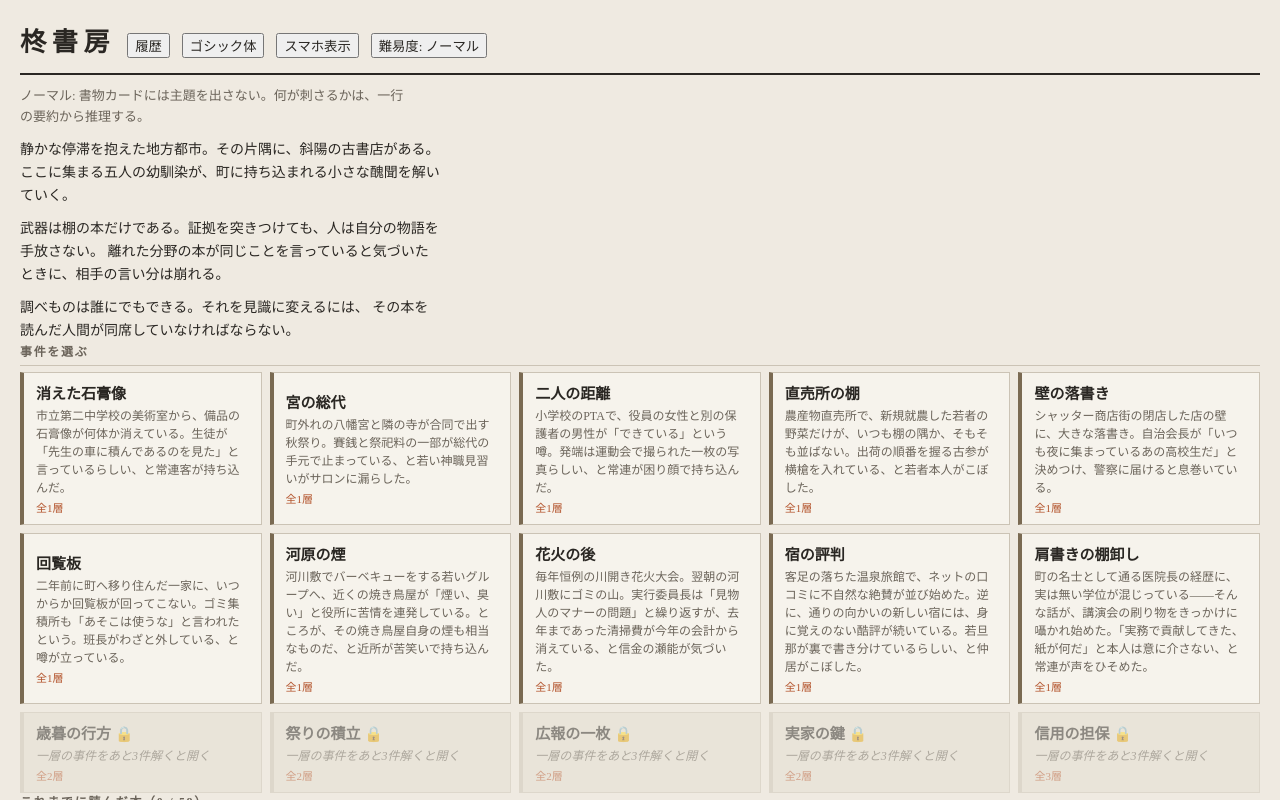
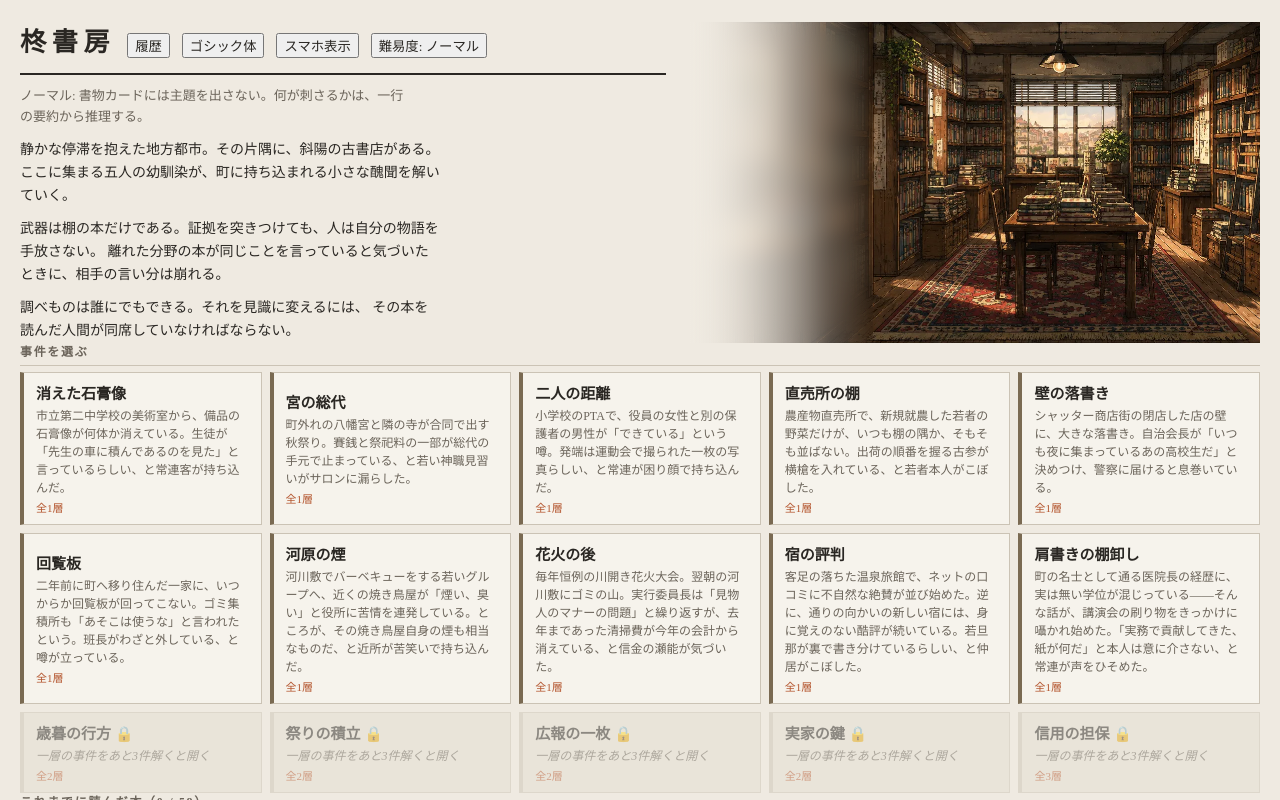
Before and after one commit to TOFU77/book-seekers, a React (Vite) app: page / in a window 1280 px wide. Built offline with nearby package versions, Linux system fonts and the light colour scheme.

Commit message:
Add files via upload
タイトル画像を見出し+イントロ文の右側だけに限定  ← HEAD, tag: v2.1

```diff
--- a/src/ui/App.tsx
+++ b/src/ui/App.tsx
@@ -305,6 +305,7 @@ export default function App() {
         <div className="scroll">
           <CarryPick
             read={session.investigation.read}
+            difficulty={difficulty}
             onDone={(sel) => { setCarry(sel); saveCarry(sel); veil('柊書房へ', toTitle); }}
           />
         </div>
--- a/src/ui/scenes.tsx
+++ b/src/ui/scenes.tsx
@@ -74,6 +74,8 @@ export function Title({
 
   return (
     <div className="title">
+      <div className="thead">
+        <div className="tintro">
           <div className="tbar">
             <h1>柊書房</h1>
             <button className="ghost" onClick={onHistory}>履歴</button>
@@ -101,6 +103,11 @@ export function Title({
             調べものは誰にでもできる。それを見識に変えるには、
             その本を読んだ人間が同席していなければならない。
           </p>
+        </div>
+        <div className="tart" aria-hidden="true">
+          <img src="/img/bg-hiiragi.webp" alt="" />
+        </div>
+      </div>
 
       <h2 className="sec">事件を選ぶ</h2>
       <div className="caselist">
@@ -131,7 +138,7 @@ export function Title({
               <span key={b.id} className="ab">
                 {b.title}
                 <span className="at">
-                  {b.themes.map((t) => THEMES[t].label).join('・')}
+                  {difficulty === 'easy' ? b.themes.map((t) => THEMES[t].label).join('・') : b.gist}
                 </span>
               </span>
             ))}
@@ -239,9 +246,11 @@ export function Epilogue({
 
 export function CarryPick({
   read,
+  difficulty,
   onDone,
 }: {
   read: Partial<Record<CharacterId, string[]>>;
+  difficulty: 'easy' | 'normal';
   onDone: (sel: Partial<Record<CharacterId, string[]>>) => void;
 }) {
   // 同じ本を二人が読んでいても、持ち越しは一冊。最初に読んだ者を持ち主とする。
@@ -303,9 +312,13 @@ export function CarryPick({
                   <div className="meta">
                     {SHELVES[b.shelf].label} ／ 威力{b.power}
                   </div>
+                  {difficulty === 'easy' ? (
                     <div className="themes">
                       {b.themes.map((t) => <span key={t} className="th">{THEMES[t].label}</span>)}
                     </div>
+                  ) : (
+                    <div className="gist">{b.gist}</div>
+                  )}
                 </button>
               );
             })}
--- a/src/ui/styles.css
+++ b/src/ui/styles.css
@@ -244,6 +244,31 @@ h2.sec {
 .scroll { flex: 1 1 auto; overflow-y: auto; padding: 22px 20px 40px; }
 
 /* ══ タイトル ══ */
+/* 見出し+イントロ文と、その右の横長画像。事件一覧より下には及ばせない。 */
+.thead { display: flex; align-items: stretch; gap: 24px; }
+.tintro { flex: 1 1 420px; min-width: 0; }
+.tart {
+  flex: 1 1 360px; max-width: 46%;
+  position: relative; overflow: hidden; min-height: 160px;
+}
+.tart img {
+  width: 100%; height: 100%; object-fit: cover; object-position: center;
+  -webkit-mask-image: linear-gradient(to right, transparent 0%, black 24%);
+  mask-image: linear-gradient(to right, transparent 0%, black 24%);
+}
+/* 文字側との境界だけを、半透明+ぼかしで滲ませる */
+.tart::after {
+  content: ''; position: absolute; inset: 0; width: 32%;
+  background: linear-gradient(to right, var(--paper) 0%, rgba(239, 234, 225, 0.4) 65%, transparent 100%);
+  -webkit-backdrop-filter: blur(12px); backdrop-filter: blur(12px);
+}
+.app.narrow .tart { display: none; }
+.app.narrow .thead { display: block; }
+@media (max-width: 900px) {
+  .tart { display: none; }
+  .thead { display: block; }
+}
+
 .tbar { display: flex; align-items: baseline; gap: 12px; border-bottom: 2px solid var(--ink); padding-bottom: 8px; }
 .tbar h1 { margin: 0; font-size: 26px; letter-spacing: 0.22em; }
 .lead { font-size: 14px; margin: 10px 0 0; max-width: 60ch; }
```
Also changed, not shown: public/img/bg-hiiragi.webp (added). Lines whose indentation alone changed are shown as unchanged.
